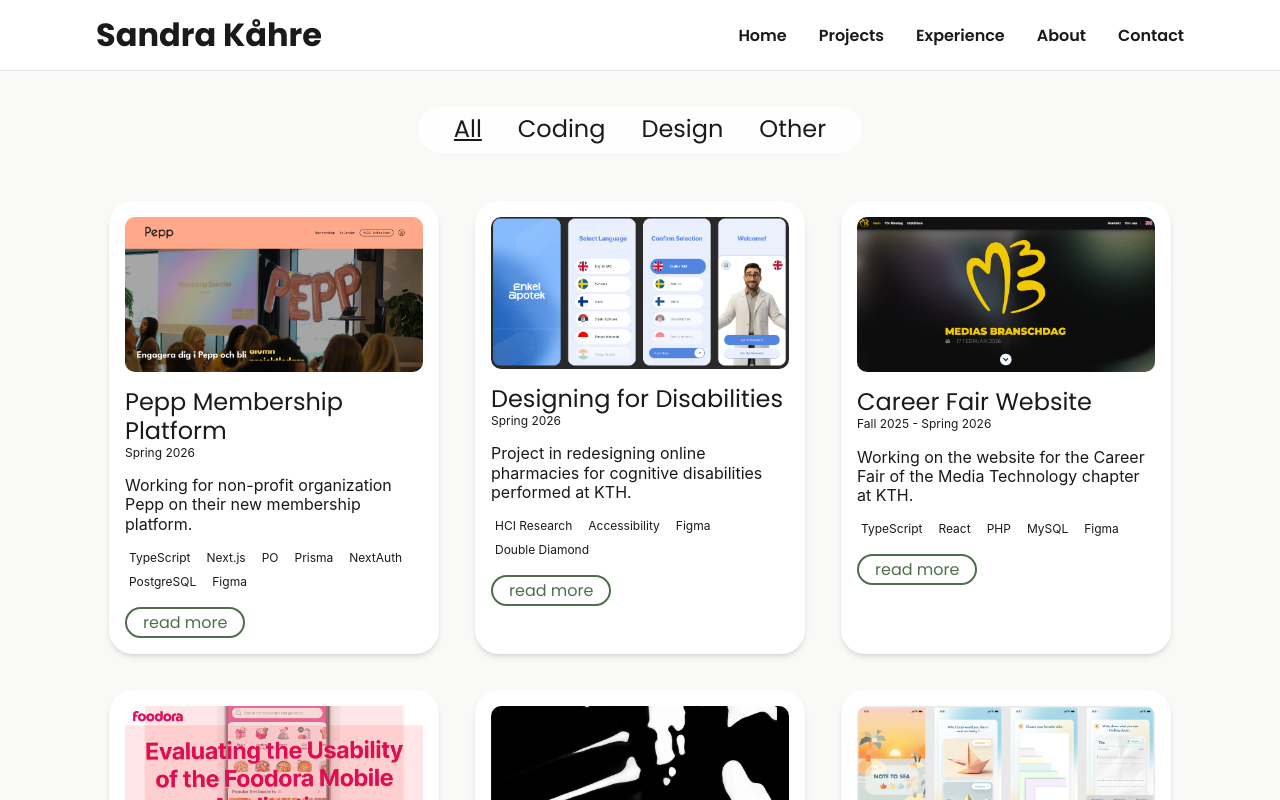
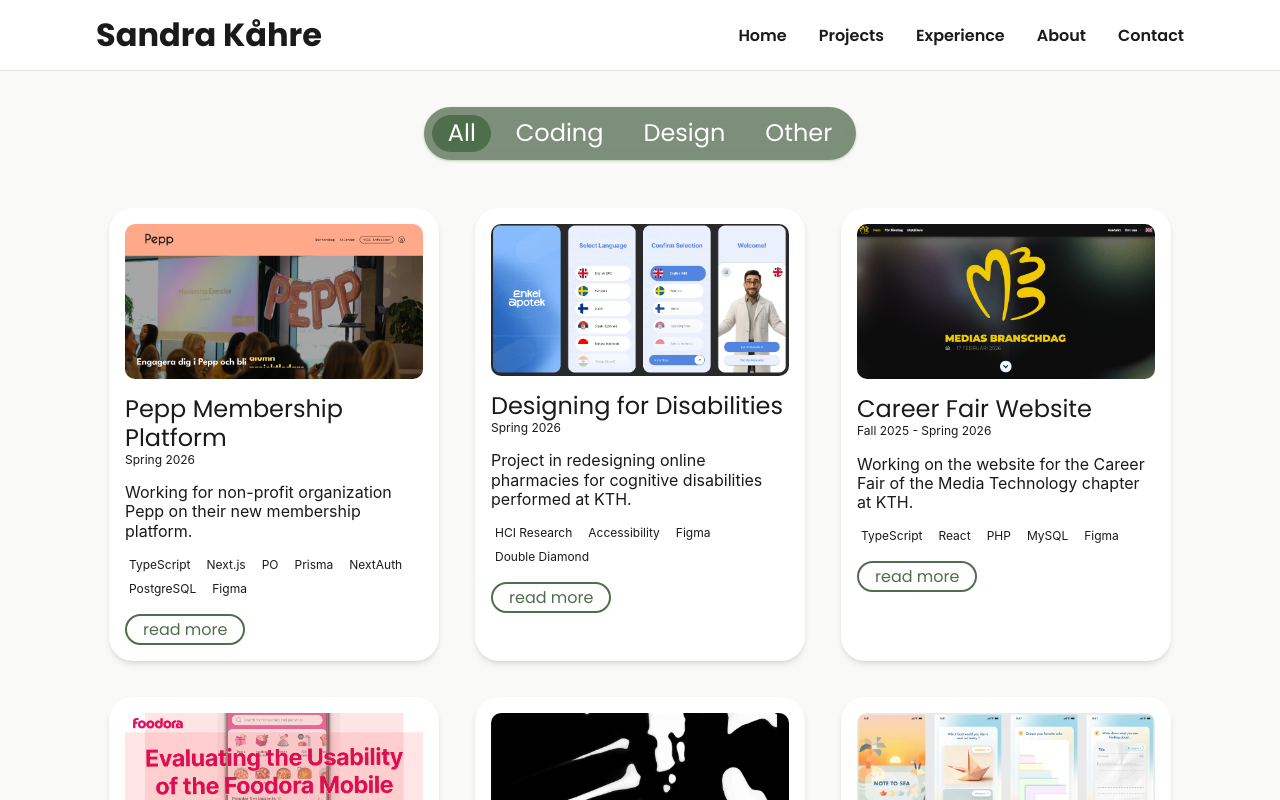
Before and after one commit to skahre/skahre.github.io, a React (Vite) app: page /projects in a window 1280 px wide. Shown: the top 800 px of the page. Built offline with nearby package versions, Linux system fonts and the light colour scheme; a web font is replaced by a local one.

Commit message:
Add filterTab animation

```diff
--- a/src/components/projects-page/filterTabs.tsx
+++ b/src/components/projects-page/filterTabs.tsx
@@ -1,40 +1,47 @@
 import type { TabFilter } from "../../data/projects";
+import { useRef, useLayoutEffect, useState } from "react";
 
 interface FilterTabsProps {
   selectedTab: TabFilter;
   onTabSelect: (tab: TabFilter) => void;
 }
 
+const tabs = ["all", "coding", "design", "other"];
+
 export default function FilterTabs({
   selectedTab,
   onTabSelect,
 }: FilterTabsProps) {
+  const [pillPosition, setPillPosition] = useState({ left: 0, width: 0 });
+
+  const tabRefs = useRef<(HTMLDivElement | null)[]>([]);
+
+  useLayoutEffect(() => {
+    const index = tabs.findIndex((tab) => tab === selectedTab);
+    const el = tabRefs.current[index];
+    if (el) {
+      setPillPosition({ left: el.offsetLeft, width: el.offsetWidth });
+    }
+  }, [selectedTab]);
+
   return (
-    <div className="flex flex-row justify-center gap-9 rounded-full w-fit px-9 py-2 bg-white/70 backdrop-blur-md border-b border-white/30">
-      <h3
-        className={`cursor-pointer ${selectedTab === "all" ? "text-peach underline" : ""}`}
-        onClick={() => onTabSelect("all")}
-      >
-        All
-      </h3>
-      <h3
-        className={`cursor-pointer ${selectedTab === "coding" ? "text-peach underline" : ""}`}
-        onClick={() => onTabSelect("coding")}
-      >
-        Coding
-      </h3>
-      <h3
-        className={`cursor-pointer ${selectedTab === "design" ? "text-peach underline" : ""}`}
-        onClick={() => onTabSelect("design")}
-      >
-        Design
-      </h3>
-      <h3
-        className={`cursor-pointer ${selectedTab === "other" ? "text-peach underline" : ""}`}
-        onClick={() => onTabSelect("other")}
-      >
-        Other
-      </h3>
+    <div className="relative flex flex-row justify-center gap-2 rounded-full w-fit p-2 bg-sage-600/65 backdrop-blur-md shadow-sm shadow-sage-300/65 text-white">
+      {tabs.map((tab, index) => (
+        <div
+          key={index}
+          ref={(el) => {
+            tabRefs.current[index] = el;
+          }}
+          className={`z-10 px-4 py-1 rounded-full cursor-pointer`}
+          onClick={() => onTabSelect(tab as TabFilter)}
+        >
+          <h3 className="capitalize">{tab}</h3>
+        </div>
+      ))}
+      <div
+        style={{ left: pillPosition.left, width: pillPosition.width }}
+        className="absolute top-2 bottom-2 rounded-full bg-sage-500 transition-all duration-300 ease-in-out pointer-events-none"
+      />
     </div>
   );
 }
```
